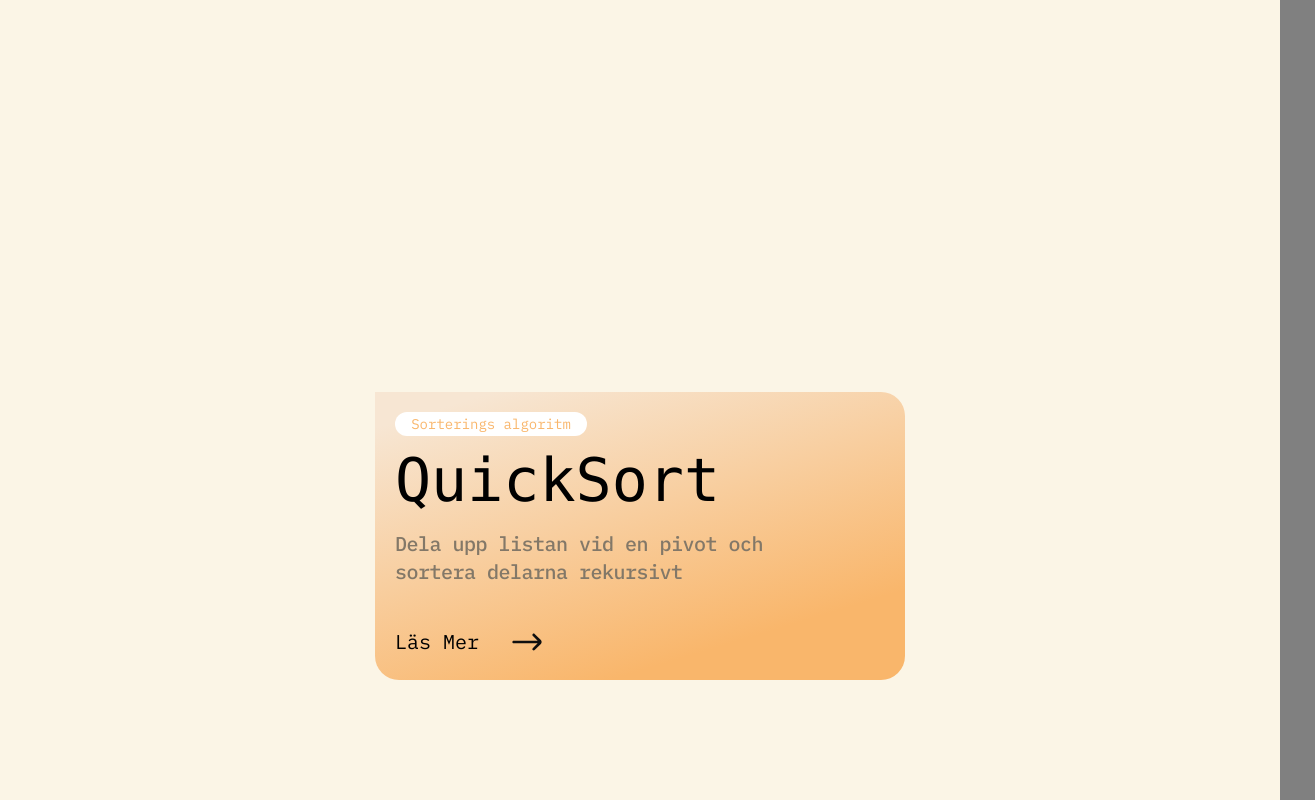
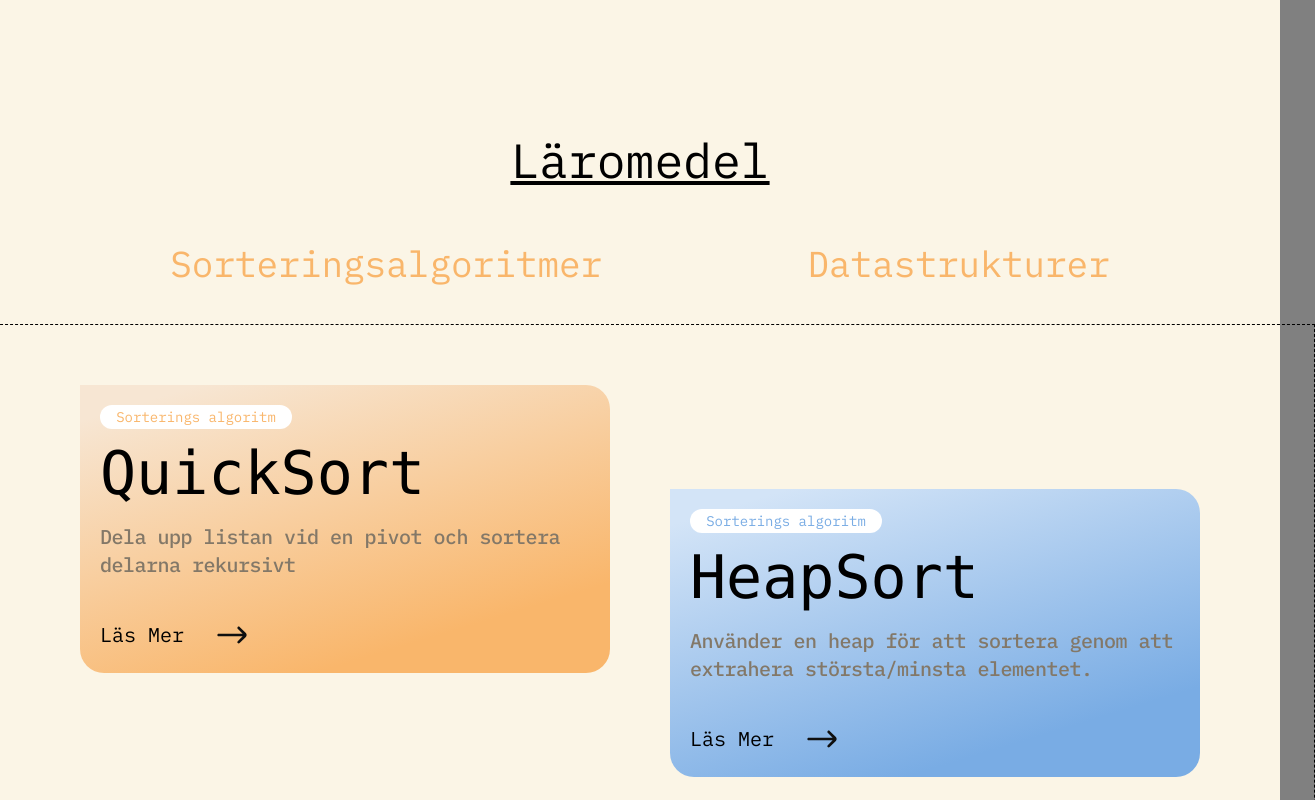
Before and after one commit to Emilaberg/datacentralen, a React (Vite) app: page / in a window 1280 px wide. Shown: the part 920-1720 px from the top of the page, 1315 px wide, since content can reach past the window. Built offline with nearby package versions, Linux system fonts and the light colour scheme.

Commit message:
put cards in new component, made component for teachingmaterials

```diff
--- a/src/Routing/routes/Index.tsx
+++ b/src/Routing/routes/Index.tsx
@@ -1,20 +1,17 @@
-import React from 'react'
-import HeroBanner from '../../components/Herobanner/HeroBanner'
-import TeachingCard from '../../components/TeachingCard/TeachingCard'
+import React from "react";
+import HeroBanner from "../../components/Herobanner/HeroBanner";
+import TeachingCard from "../../components/Teachingmaterials/TeachingCard";
+import Teachingmaterialscontainer from "../../components/Teachingmaterials/TeachingmMterialsContainer";
 
 const Index = () => {
   return (
-    <section className='bg-blanchOrange'>
-      <HeroBanner/>
-      <TeachingCard
-      algorithmType='Sorterings algoritm'
-      algorithmName='QuickSort'
-      algorithmDescription='Dela upp listan vid en pivot och sortera delarna rekursivt'
-      gradientColor1='#F9B66B'
-      gradientColor2='#F7E6D3'
-      />
+    <section className="bg-blanchOrange">
+      <HeroBanner />
+      <section className="flex items-center justify-center mb-50">
+        <Teachingmaterialscontainer />
+      </section>
     </section>
-  )
-}
+  );
+};
 
-export default Index
+export default Index;
--- a/src/components/Herobanner/HeroBanner.tsx
+++ b/src/components/Herobanner/HeroBanner.tsx
@@ -1,25 +1,28 @@
-import React from 'react'
-
-
+import React from "react";
 
 const HeroBanner = () => {
   return (
-    <section className='h-screen flex flex-col gap-10 items-center mt-40'>
+    <section className="h-screen flex flex-col gap-10 items-center mt-40">
+      <article className="relative w-2/3 xl:w-1/2">
+        {/* blur */}
+        <div className="absolute w-60 h-60 bg-[#A0DABA] rounded-full  right-0 z-0 -bottom-10  blur-[100px] hover:blur-[50px] transition-all ease-in duration-100"></div>
+        <div className="absolute w-72 h-72 bg-white rounded-full left-1/2 -translate-x-1/2 z-0 blur-[40px] hover:blur-[50px "></div>
+        <div className="absolute w-60 h-60 bg-[#BB86FC] rounded-full  left-0 z-0 bottom-1/2 blur-[100px] hover:blur-[50px] transition-all ease-in duration-100"></div>
+        <h1 className="relative text-7xl z-10">En Läroplattform</h1>
+        <h1 className="relative text-7xl mt-7 text-center z-10">
+          om Algoritmer
+        </h1>
+      </article>
+      <article className="relative z-10 flex justify-between w-1/3 font-semibold">
+        <button className="py-2 px-3 hover:text-white hover:bg-[#A0DABA] rounded-xl hover:border hover:border-black transition-colors ease-in duration-100">
+          Testa en Algoritm
+        </button>
+        <button className="py-2 px-3 hover:text-white hover:bg-[#A0DABA] rounded-xl hover:border hover:border-black">
+          Läs mer
+        </button>
+      </article>
+    </section>
+  );
+};
 
-        <article className='relative w-2/3 xl:w-1/2'>
-            {/* blur */}
-            <div className='absolute w-60 h-60 bg-[#A0DABA] rounded-full  right-0 z-0 -bottom-10  blur-[100px] hover:blur-[50px] transition-all ease-in duration-100'></div>
-            <div className='absolute w-72 h-72 bg-white rounded-full left-1/2 -translate-x-1/2 z-0 blur-[40px] hover:blur-[50px '></div>
-            <div className='absolute w-60 h-60 bg-[#BB86FC] rounded-full  left-0 z-0 bottom-1/2 blur-[100px] hover:blur-[50px] transition-all ease-in duration-100'></div>
-            <h1 className='relative text-7xl z-10'>En Läroplattform</h1>
-            <h1 className='relative text-7xl mt-7 text-center z-10'>om Algoritmer</h1>
-        </article>
-        <article className='relative z-10 flex justify-between w-1/3 font-semibold'>
-            <button className='py-2 px-3 hover:text-white hover:bg-[#A0DABA] rounded-xl hover:border hover:border-black transition-colors ease-in duration-100'>Testa en Algoritm</button>
-            <button className='py-2 px-3 hover:text-white hover:bg-[#A0DABA] rounded-xl hover:border hover:border-black'>Läs mer</button>
-        </article>
-    </section>
-  )
-}
-
-export default HeroBanner
+export default HeroBanner;
--- a/src/components/TeachingCard/TeachingCard.tsx
+++ /dev/null
@@ -1,52 +0,0 @@
-import React from 'react'
-import { useNavigate } from 'react-router-dom';
-
-
-
-// Todos
-// 1. Gör dynamisk, ta emot typ av algoritms-typ, algoritms-namn, algoritms-beskrivning och länk till mer information
-// 2. Dynamisk styling, ta emot färgkod för bakgrund, 2 färger för gradient.
-
-type CardComponentProps = {
-   algorithmType: string,
-   algorithmName: string,
-   algorithmDescription: string,
-   link?: string,
-   gradientColor1: string,
-   gradientColor2: string
-};
-
-
-// bg-[linear-gradient(343deg,_${gradientColor1}_20%,_${gradientColor2}_92%)]
-const teachingCard: React.FC<CardComponentProps> = ({ algorithmType, algorithmName, algorithmDescription, link, gradientColor1, gradientColor2 }) => {
-
-    const navigate = useNavigate();
-    const RouteToText = (link: string | undefined) => {
-        if(link === undefined) {
-            return
-        }
-        navigate(link)
-    }
-
-  return (
-    <div className='h-screen flex items-center justify-center'>
-      <div className="h-72 w-[530px] rounded-3xl rounded-tl-none p-5" style={{background: `linear-gradient(343deg, ${gradientColor1} 20%, ${gradientColor2} 92%)`}}>
-         <div className='w-48 h-6 bg-white rounded-xl flex items-center justify-center'>
-            <p className='text-sm text-[#F9B66B]'>{algorithmType}</p>
-         </div>
-         <div className='mt-3.5'>
-           <h1 className='text-6xl font-mono'>{algorithmName}</h1>
-         </div>
-         <div className='mt-5 w-4/5'>
-            <p className='font-sans font-medium text-[#837868] text-xl tracking-tight'>{algorithmDescription}</p>
-         </div>
-         <div className='flex items-center gap-8 mt-10'>
-            <h1 className='hover:underline hover:cursor-pointer text-xl' onClick={() => RouteToText(link)}>Läs Mer</h1>
-            <img src="src\assets\icons\arrow-right.svg" alt="arrow-right" className='w-8'/>
-         </div>
-      </div>
-    </div>
-  )
-}
-
-export default teachingCard
--- /dev/null
+++ b/src/components/Teachingmaterials/TeachingCard.tsx
@@ -0,0 +1,68 @@
+import React from "react";
+import { useNavigate } from "react-router-dom";
+
+// Todos
+// 1. Gör dynamisk, ta emot typ av algoritms-typ, algoritms-namn, algoritms-beskrivning och länk till mer information
+// 2. Dynamisk styling, ta emot färgkod för bakgrund, 2 färger för gradient.
+
+type CardComponentProps = {
+  algorithmType: string;
+  algorithmName: string;
+  algorithmDescription: string;
+  link?: string;
+  gradientColor1: string;
+  gradientColor2: string;
+};
+
+const teachingCard: React.FC<CardComponentProps> = ({
+  algorithmType,
+  algorithmName,
+  algorithmDescription,
+  link,
+  gradientColor1,
+  gradientColor2,
+}) => {
+  const navigate = useNavigate();
+  const RouteToText = (link: string | undefined) => {
+    if (link === undefined) {
+      return;
+    }
+    navigate(link);
+  };
+
+  return (
+    <div
+      className="w-[530px] h-72 rounded-3xl rounded-tl-none p-5"
+      style={{
+        background: `linear-gradient(343deg, ${gradientColor1} 20%, ${gradientColor2} 92%)`,
+      }}
+    >
+      <div className="w-48 h-6 bg-white rounded-xl flex items-center justify-center">
+        <p className="text-sm" style={{ color: `${gradientColor1}` }}>
+          {algorithmType}
+        </p>
+      </div>
+      <div className="mt-3.5">
+        <h1 className="text-6xl font-mono">{algorithmName}</h1>
+      </div>
+      <div className="mt-5 w-full">
+        <p className="font-sans font-medium text-[#837868] text-xl tracking-tight">
+          {algorithmDescription}
+        </p>
+      </div>
+      <div
+        className="items-center gap-8 mt-10 hover:underline hover:cursor-pointer inline-flex"
+        onClick={() => RouteToText(link)}
+      >
+        <h1 className=" text-xl">Läs Mer</h1>
+        <img
+          src="src\assets\icons\arrow-right.svg"
+          alt="arrow-right"
+          className="w-8"
+        />
+      </div>
+    </div>
+  );
+};
+
+export default teachingCard;
--- /dev/null
+++ b/src/components/Teachingmaterials/TeachingmMterialsContainer.tsx
@@ -0,0 +1,101 @@
+import React from "react";
+import TeachingCard from "./TeachingCard";
+
+const TeachingCards = [
+  {
+    algorihmType: "Sorterings algoritm",
+    algorithmName: "QuickSort",
+    algorithmDescription:
+      "Dela upp listan vid en pivot och sortera delarna rekursivt",
+    gradientColor1: "#F9B66B",
+    gradientColor2: "#F7E6D3",
+  },
+  {
+    algorihmType: "Sorterings algoritm",
+    algorithmName: "HeapSort",
+    algorithmDescription:
+      "Använder en heap för att sortera genom att extrahera största/minsta elementet.",
+    gradientColor1: "#79ACE4",
+    gradientColor2: "#D3E4F7",
+  },
+  {
+    algorihmType: "Sorterings algoritm",
+    algorithmName: "BubbleSort",
+    algorithmDescription:
+      "Jämför och byter intilliggande element tills listan är sorterad",
+    gradientColor1: "#A6E386",
+    gradientColor2: "#E1EEDA",
+  },
+  {
+    algorihmType: "Datastruktur",
+    algorithmName: "Array",
+    algorithmDescription:
+      "En samling av element lagrade i en ordnad sekvens, åtkomliga via index.",
+    gradientColor1: "#83EDBB",
+    gradientColor2: "#D3F7E6",
+  },
+  {
+    algorihmType: "Datastruktur",
+    algorithmName: "Stack",
+    algorithmDescription:
+      "Element läggs till och tas bort i en ordning som följer Last In, First Out",
+    gradientColor1: "#DFB0F6",
+    gradientColor2: "#E6E0E9",
+  },
+  {
+    algorihmType: "Datastruktur",
+    algorithmName: "Hash Table",
+    algorithmDescription:
+      "Lagrar nyckel-värdepar och använder en hash-funktion för snabb åtkomst.",
+    gradientColor1: "#F5F886",
+    gradientColor2: "#F6F7D3",
+  },
+];
+
+{
+  /* <TeachingCard
+algorithmType="Sorterings algoritm"
+algorithmName="QuickSort"
+algorithmDescription="Dela upp listan vid en pivot och sortera delarna rekursivt"
+gradientColor1="#F9B66B"
+gradientColor2="#F7E6D3"
+/> */
+}
+
+const Teachingmaterialscontainer = () => {
+  return (
+    <div className="">
+      <div className="flex justify-center mb-15 text-5xl underline">
+        <h1>Läromedel</h1>
+      </div>
+      <div className="flex justify-evenly mb-10 text-4xl text-[#F9B66B]">
+        <div className="hover:underline hover:cursor-pointer">
+          Sorteringsalgoritmer
+        </div>
+        <div className="hover:underline hover:cursor-pointer">
+          Datastrukturer
+        </div>
+      </div>
+      <div className="w-[1350px] h-[1400px] border border-dashed border-black flex justify-center pt-15">
+        <div className="grid grid-cols-2 h-72 gap-15">
+          {TeachingCards.map((card, index) => (
+            <div
+              key={index}
+              className={`${index % 2 === 0 ? "mt-0" : "mt-26"}`}
+            >
+              <TeachingCard
+                algorithmType={card.algorihmType}
+                algorithmName={card.algorithmName}
+                algorithmDescription={card.algorithmDescription}
+                gradientColor1={card.gradientColor1}
+                gradientColor2={card.gradientColor2}
+              />
+            </div>
+          ))}
+        </div>
+      </div>
+    </div>
+  );
+};
+
+export default Teachingmaterialscontainer;
```
